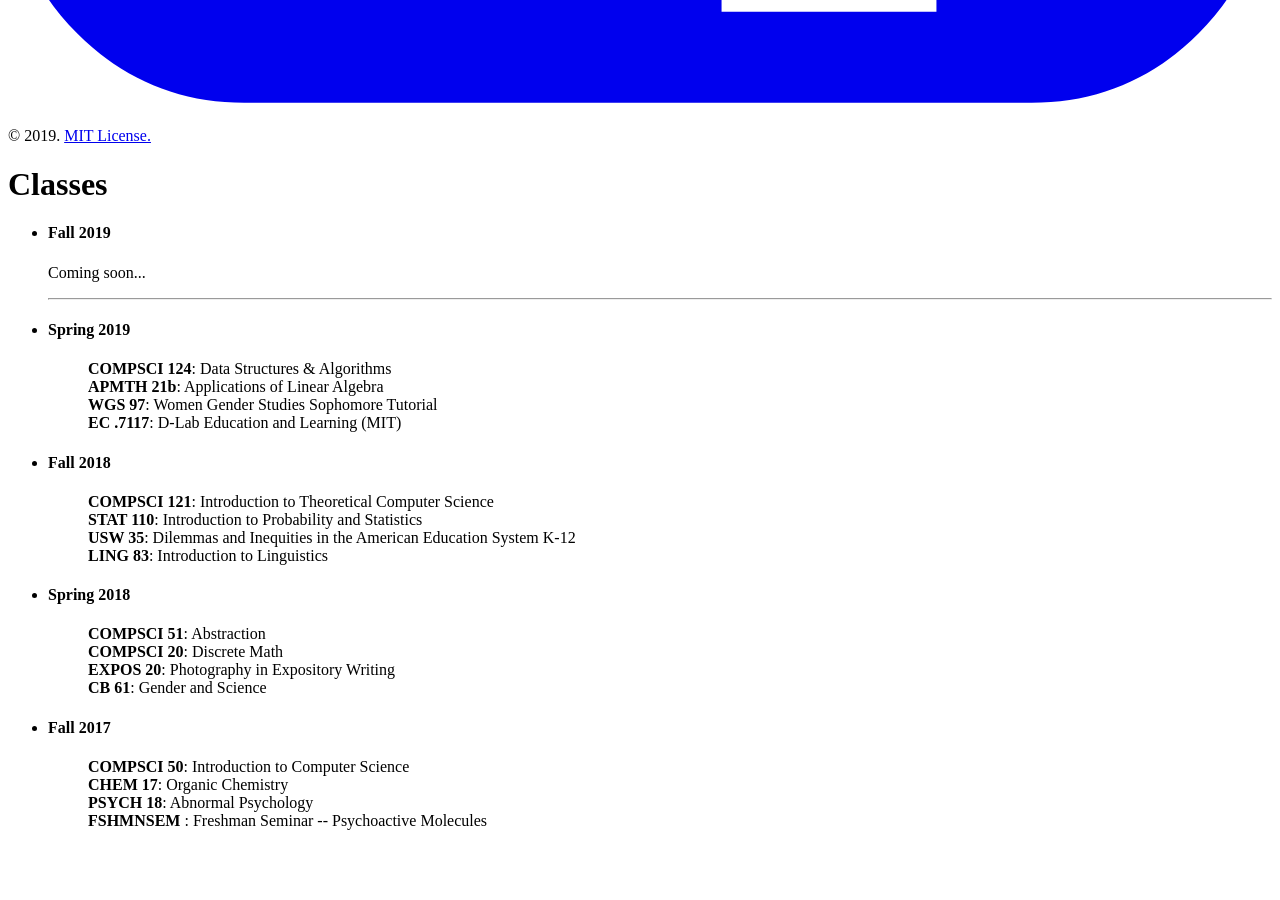
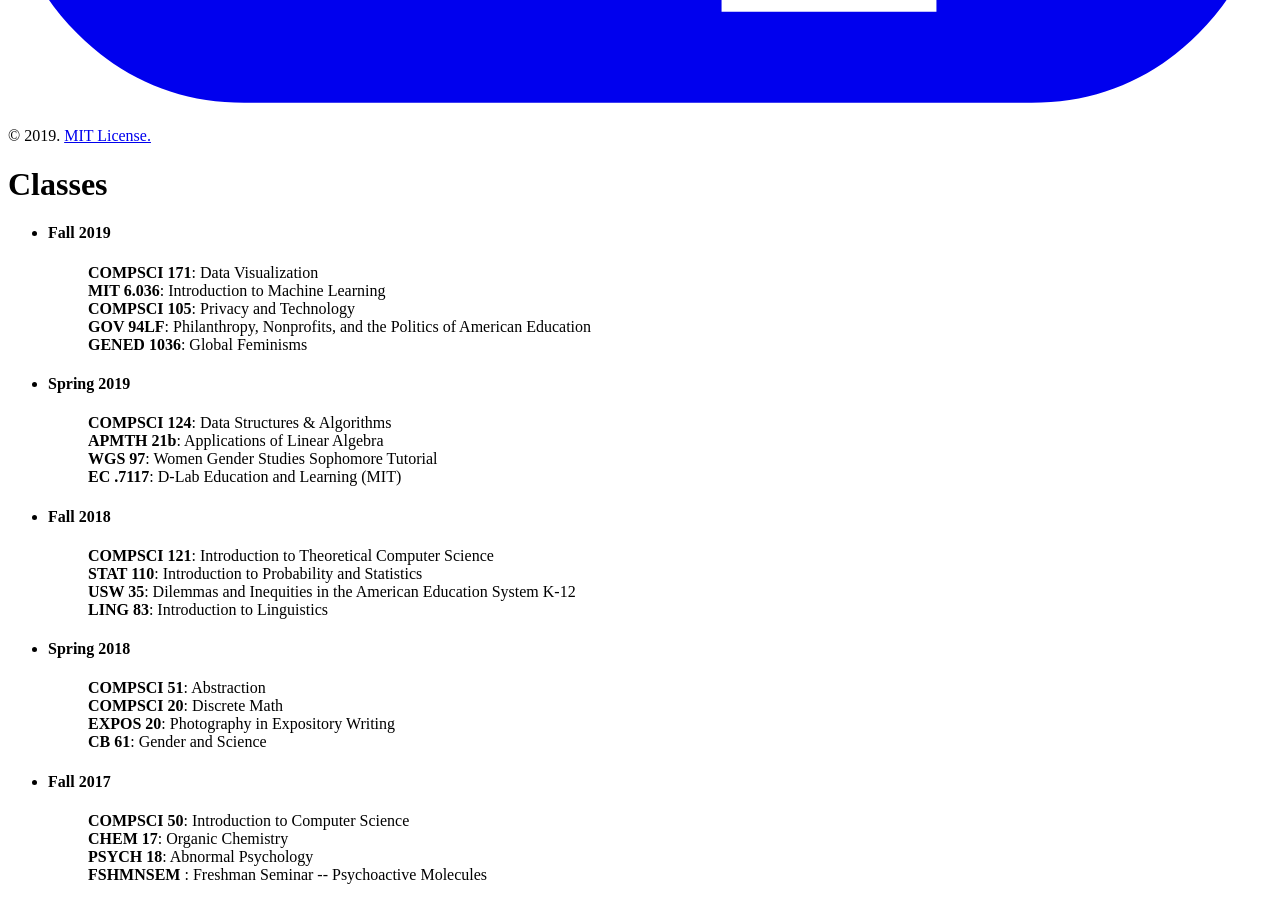
Before and after one commit to azhou4/azhou4.github.io, a Jekyll site: the page built from 2coursework.html, in a window 1280 px wide and 900 px high, scrolled down 4006 px. Built offline with Jekyll 4.4.1, drawn with Linux system fonts in a browser that asks for light colours; before the commit the page ends 4852 px from its top, so only the background shows below that.

Commit message:
Update 2coursework.html

```diff
--- a/2coursework.html
+++ b/2coursework.html
@@ -14,8 +14,15 @@ sidebar_link: true
           <h4 class="timeline-title">Fall 2019</h4>
         </div>
         <div class="timeline-body">
-          <p>Coming soon...</p>
-          <hr>
+          <p><ul>
+		<b>COMPSCI 171</b>: Data Visualization <br>
+		<b>MIT 6.036</b>: Introduction to Machine Learning <br>
+		<b>COMPSCI 105</b>: Privacy and Technology <br>
+		<b>GOV 94LF</b>: Philanthropy, Nonprofits, and the Politics of American Education<br>
+		<b>GENED 1036</b>: Global Feminisms <br>
+		</ul>
+		</p>
+
         </div>
     </div>
   </li>
```
